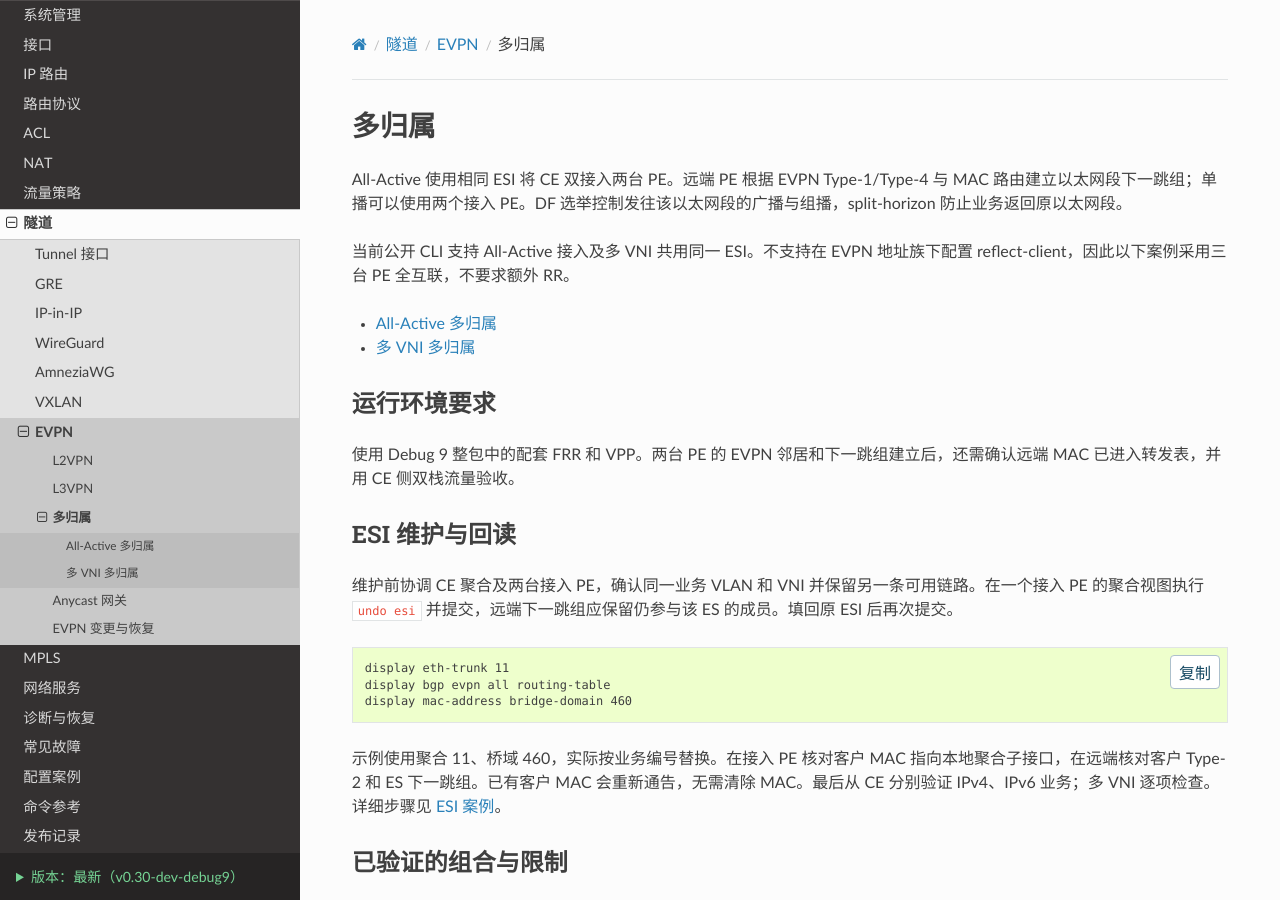
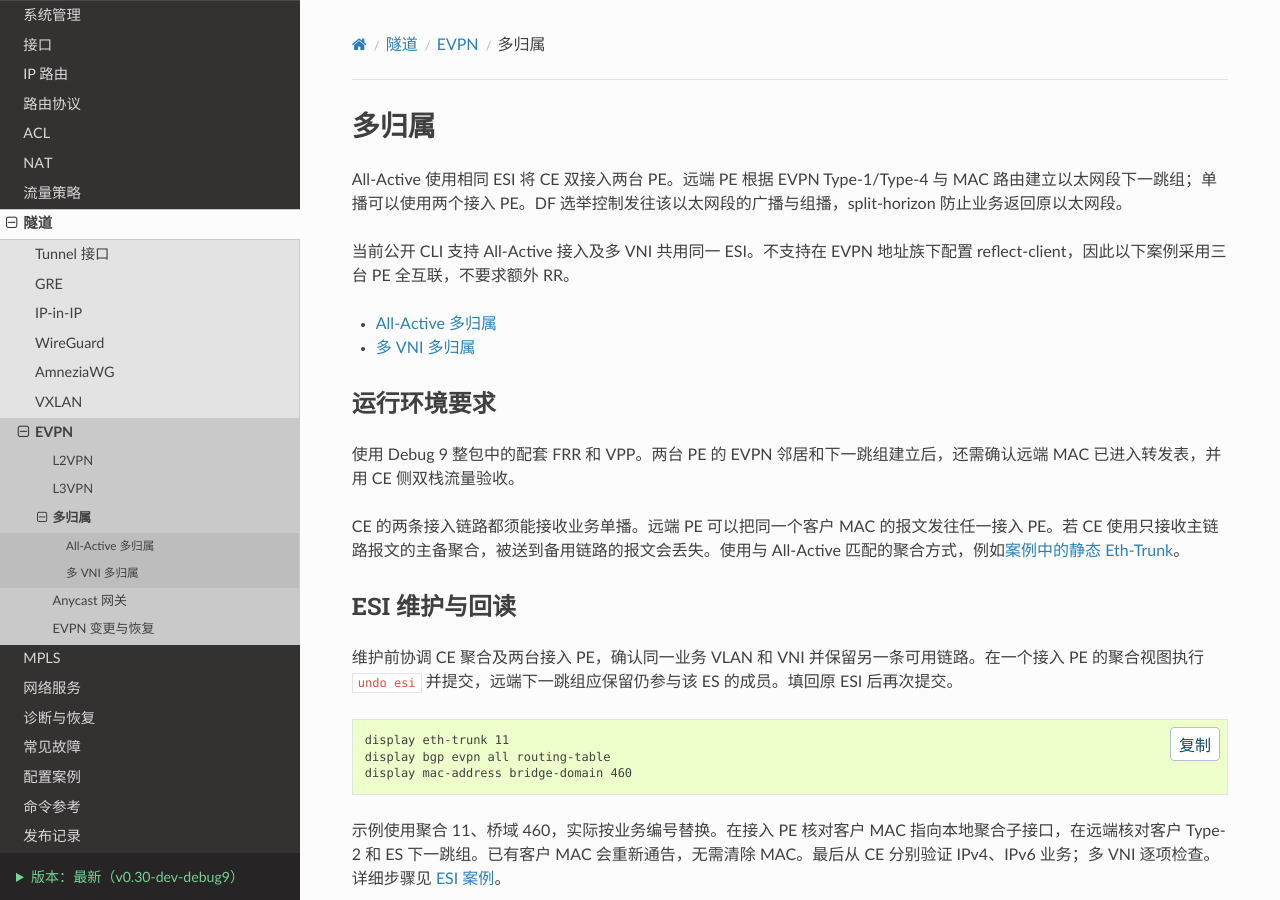
Before and after one commit to opennw-rui/vortexros-docs, a Sphinx documentation site: the page built from docs/operator/evpn/multihoming.md, in a window 1280 px wide and 900 px high. Built offline with Sphinx 7.4.7 and the Read the Docs theme 3.1.0, drawn with Linux system fonts in a browser that asks for light colours.

Commit message:
Document the EVPN all-active CE receive requirement [skip ci]

```diff
--- a/docs/operator/evpn/multihoming.md
+++ b/docs/operator/evpn/multihoming.md
@@ -14,6 +14,8 @@ All-Active 使用相同 ESI 将 CE 双接入两台 PE。远端 PE 根据 EVPN Ty
 ## 运行环境要求
 
 使用 Debug 9 整包中的配套 FRR 和 VPP。两台 PE 的 EVPN 邻居和下一跳组建立后，还需确认远端 MAC 已进入转发表，并用 CE 侧双栈流量验收。
+
+CE 的两条接入链路都须能接收业务单播。远端 PE 可以把同一个客户 MAC 的报文发往任一接入 PE。若 CE 使用只接收主链路报文的主备聚合，被送到备用链路的报文会丢失。使用与 All-Active 匹配的聚合方式，例如[案例中的静态 Eth-Trunk](../../examples/evpn/all-active.md#ce1)。
 
 ## ESI 维护与回读
 
```
